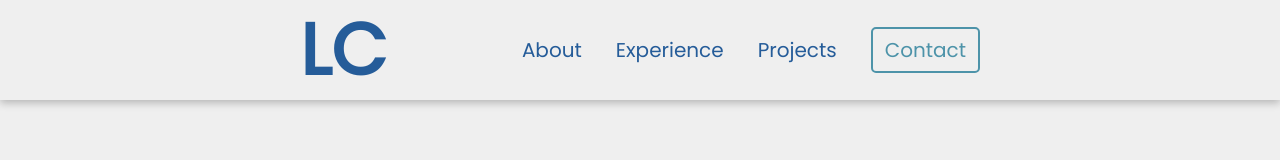
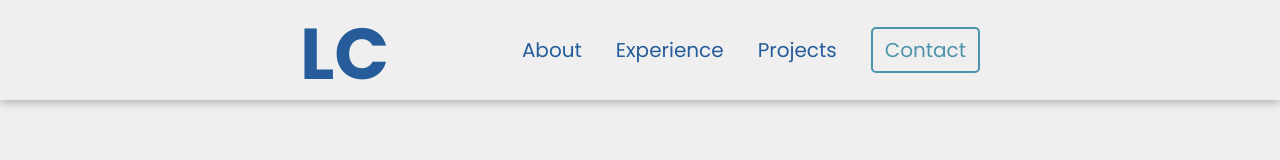
Before and after one commit to lmiguelcolombo/v2-react-portifolio, a React (Vite) app: page / in a window 1280 px wide. Shown: the top 160 px of the page. Built offline with nearby package versions, Linux system fonts and the light colour scheme; a web font is replaced by a local one.

Commit message:
feat: add functionality to scroll to top on click

```diff
--- a/src/components/Navbar/Navbar.scss
+++ b/src/components/Navbar/Navbar.scss
@@ -9,8 +9,12 @@
   background-color: $white;
   box-shadow: rgba(0, 0, 0, 0.24) 0px 3px 8px;
 
-  h1 a[href="#hello"] {
+  .button-to-top {
+    border: none;
+    background-color: none;
+    height: 100px;
     color: $blue;
+    cursor: pointer;
   }
 
   .nav-items-wrapper {
--- a/src/components/Navbar/index.tsx
+++ b/src/components/Navbar/index.tsx
@@ -6,12 +6,16 @@ type NavbarProps = {
 };
 
 export default function Navbar({ links }: NavbarProps) {
+  const scrollToTop = () => {
+    window.scrollTo({ top: 0, left: 0, behavior: "smooth" });
+  };
+
   return (
     <Container>
       <div className="nav-container">
-        <h1>
-          <a href="#hello">LC</a>
-        </h1>
+        <button className="button-to-top" onClick={() => scrollToTop()}>
+          <h1>LC</h1>
+        </button>
         <div className="nav-items-wrapper">
           {links.map((link) => {
             return (
```
